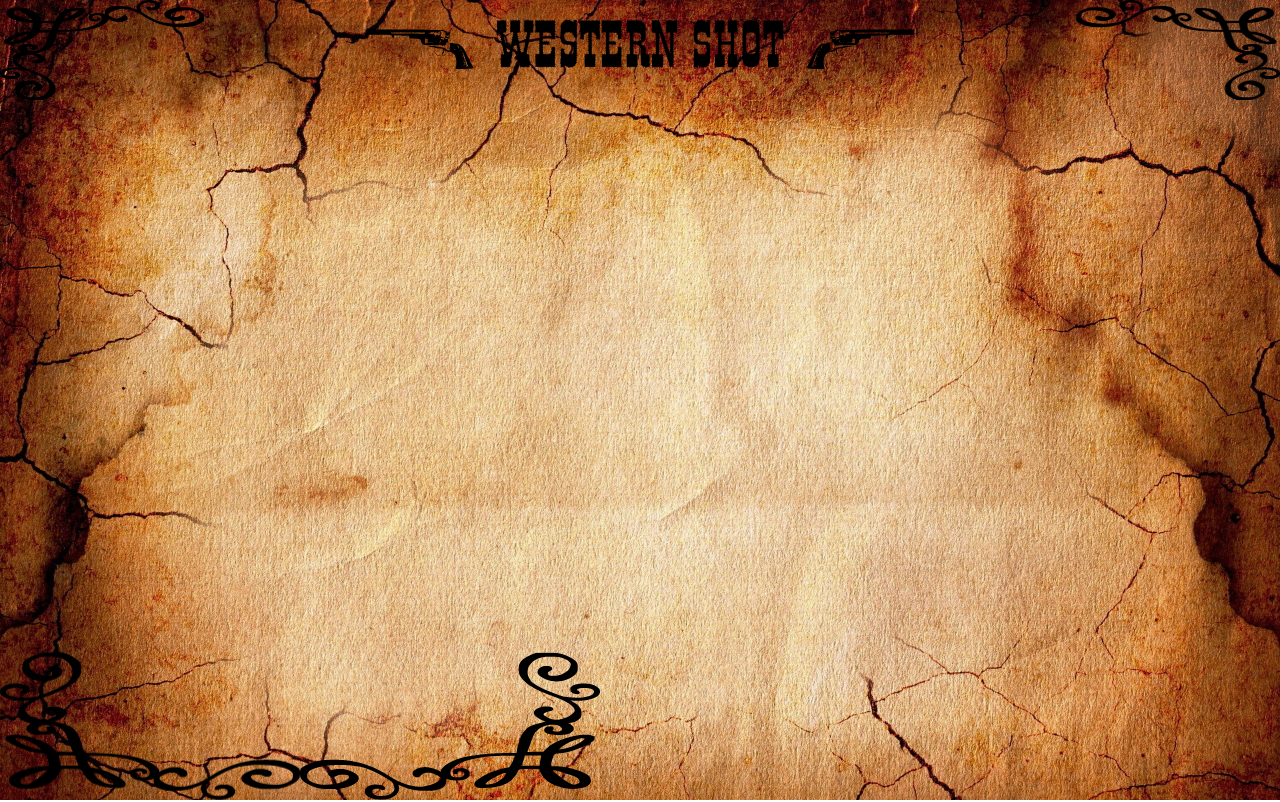
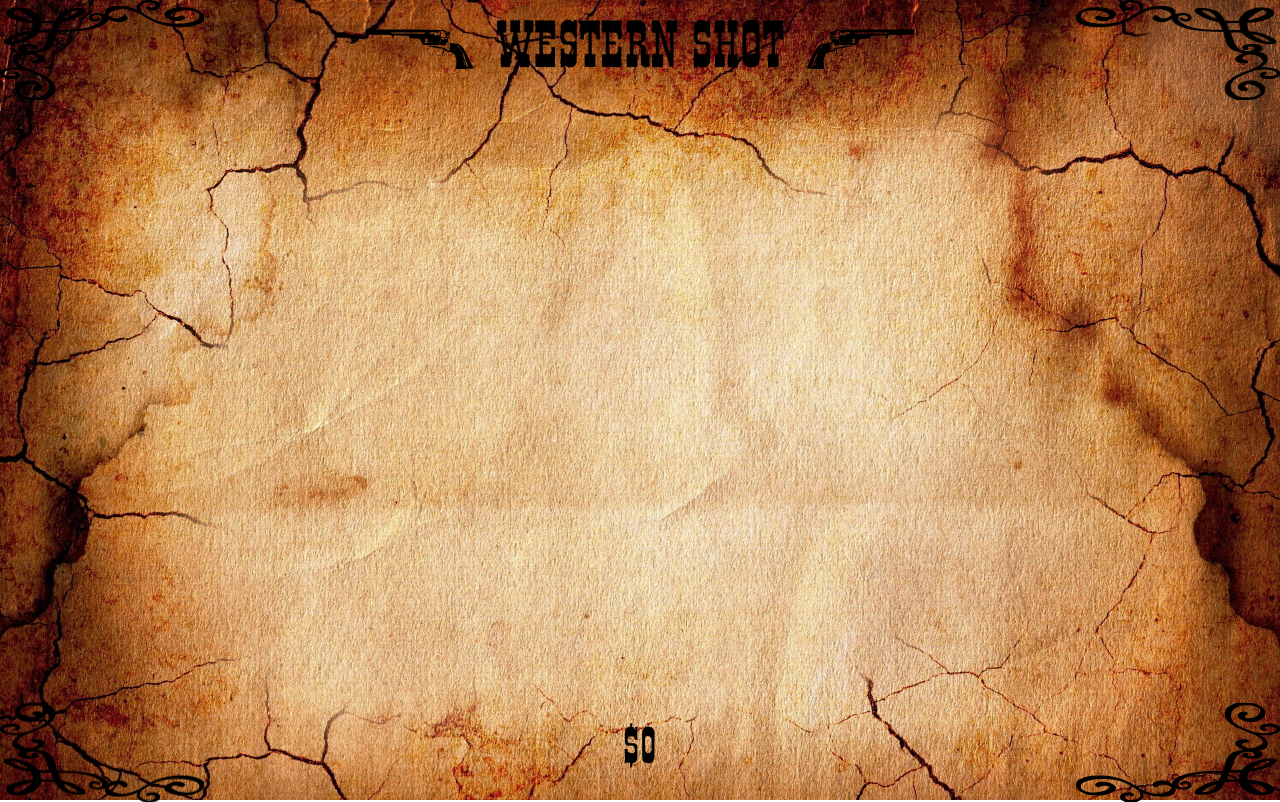
Before and after one commit to Cestrus/react_western_shooter, a React (Create React App) app: page / in a window 1280 px wide. Built offline with nearby package versions, Linux system fonts and the light colour scheme.

Commit message:
added counter

```diff
--- a/src/layout/Footer/Footer.module.css
+++ b/src/layout/Footer/Footer.module.css
@@ -1,3 +1,10 @@
 .footer {
   display: flex;
+  align-items: center;
+  max-height: 100px;
 }
+
+.counter {
+  width: 100%;
+  font-family: Gildia-rough-bold, sans-serif;
+}
--- a/src/layout/Footer/Footer.tsx
+++ b/src/layout/Footer/Footer.tsx
@@ -1,5 +1,6 @@
 import React from 'react';
 import CornerMain from '../../components/CornerMain/CornerMain';
+import CounterMoney from '../../components/CounterMoney/CounterMoney';
 
 import styles from './Footer.module.css';
 
@@ -7,7 +8,7 @@ const Footer: React.FC = () => {
   return (
     <footer className={styles.footer}>
       <CornerMain position='bottom-left' />
-
+      <CounterMoney className={styles.counter} />
       <CornerMain position='bottom-right' />
     </footer>
   );
```
